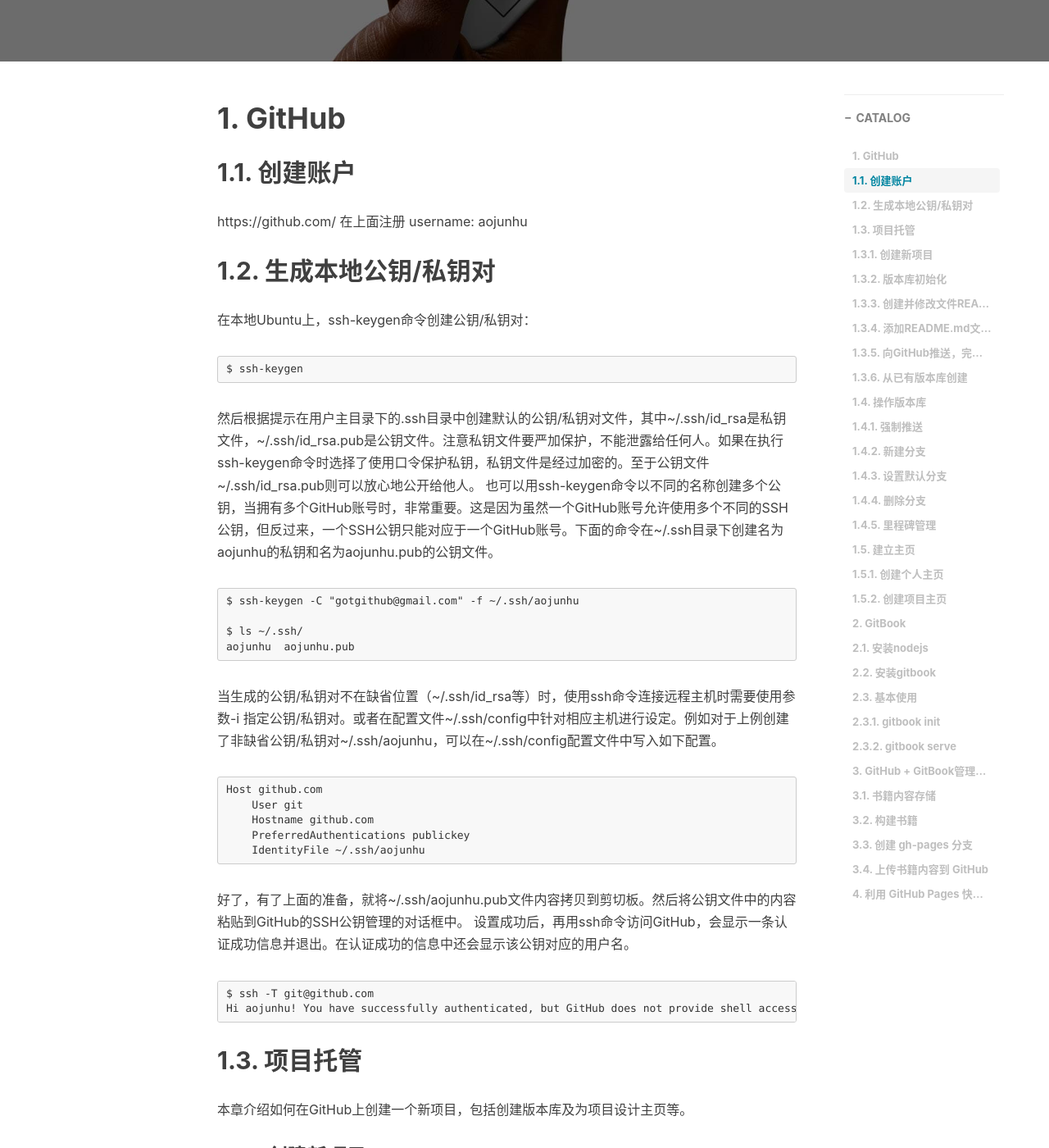
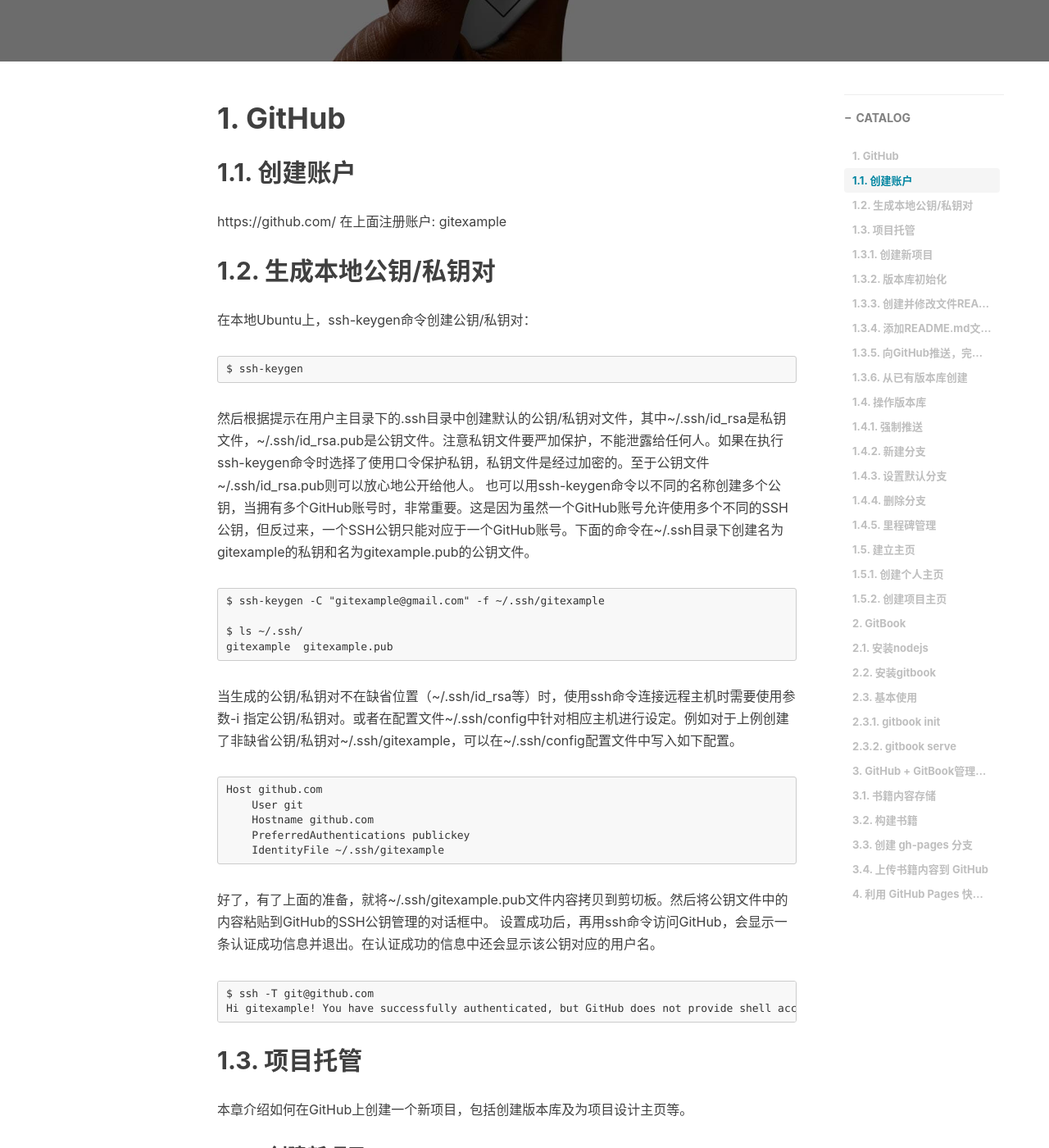
Before and after one commit to aojunhu/aojunhu.github.io, a Jekyll site: the page built from _posts/2018-09-06-Usage-Tutorial-of-Github-and-GitBook.md, in a window 1280 px wide and 1400 px high, scrolled down 448 px. Shown: the whole window at 82% size. Built offline with Jekyll 4.4.1, drawn with Linux system fonts in a browser that asks for light colours; nearby versions of some CDN libraries; comment, search, counter and statistics services are not loaded; some of the changed text lies outside the part shown.

Commit message:
update Usage-Tutorial-of-Github-and-GitBook content.

````diff
--- a/_posts/2018-09-06-Usage-Tutorial-of-Github-and-GitBook.md
+++ b/_posts/2018-09-06-Usage-Tutorial-of-Github-and-GitBook.md
@@ -14,34 +14,33 @@
 
 # 1. GitHub
 ## 1.1. 创建账户
-https://github.com/  在上面注册
-username: aojunhu
+https://github.com/  在上面注册账户: gitexample
 ## 1.2. 生成本地公钥/私钥对
 在本地Ubuntu上，ssh-keygen命令创建公钥/私钥对：
 ```
 $ ssh-keygen
 ```
 然后根据提示在用户主目录下的.ssh目录中创建默认的公钥/私钥对文件，其中~/.ssh/id_rsa是私钥文件，~/.ssh/id_rsa.pub是公钥文件。注意私钥文件要严加保护，不能泄露给任何人。如果在执行ssh-keygen命令时选择了使用口令保护私钥，私钥文件是经过加密的。至于公钥文件~/.ssh/id_rsa.pub则可以放心地公开给他人。
-也可以用ssh-keygen命令以不同的名称创建多个公钥，当拥有多个GitHub账号时，非常重要。这是因为虽然一个GitHub账号允许使用多个不同的SSH公钥，但反过来，一个SSH公钥只能对应于一个GitHub账号。下面的命令在~/.ssh目录下创建名为aojunhu的私钥和名为aojunhu.pub的公钥文件。
+也可以用ssh-keygen命令以不同的名称创建多个公钥，当拥有多个GitHub账号时，非常重要。这是因为虽然一个GitHub账号允许使用多个不同的SSH公钥，但反过来，一个SSH公钥只能对应于一个GitHub账号。下面的命令在~/.ssh目录下创建名为gitexample的私钥和名为gitexample.pub的公钥文件。
 ```
-$ ssh-keygen -C "gotgithub@gmail.com" -f ~/.ssh/aojunhu
+$ ssh-keygen -C "gitexample@gmail.com" -f ~/.ssh/gitexample
 
 $ ls ~/.ssh/
-aojunhu  aojunhu.pub
+gitexample  gitexample.pub
 ```
-当生成的公钥/私钥对不在缺省位置（~/.ssh/id_rsa等）时，使用ssh命令连接远程主机时需要使用参数-i <filename>指定公钥/私钥对。或者在配置文件~/.ssh/config中针对相应主机进行设定。例如对于上例创建了非缺省公钥/私钥对~/.ssh/aojunhu，可以在~/.ssh/config配置文件中写入如下配置。
+当生成的公钥/私钥对不在缺省位置（~/.ssh/id_rsa等）时，使用ssh命令连接远程主机时需要使用参数-i <filename>指定公钥/私钥对。或者在配置文件~/.ssh/config中针对相应主机进行设定。例如对于上例创建了非缺省公钥/私钥对~/.ssh/gitexample，可以在~/.ssh/config配置文件中写入如下配置。
 ```
 Host github.com
     User git
     Hostname github.com
     PreferredAuthentications publickey
-    IdentityFile ~/.ssh/aojunhu
+    IdentityFile ~/.ssh/gitexample
 ```
-好了，有了上面的准备，就将~/.ssh/aojunhu.pub文件内容拷贝到剪切板。然后将公钥文件中的内容粘贴到GitHub的SSH公钥管理的对话框中。
+好了，有了上面的准备，就将~/.ssh/gitexample.pub文件内容拷贝到剪切板。然后将公钥文件中的内容粘贴到GitHub的SSH公钥管理的对话框中。
 设置成功后，再用ssh命令访问GitHub，会显示一条认证成功信息并退出。在认证成功的信息中还会显示该公钥对应的用户名。
 ```
 $ ssh -T git@github.com
-Hi aojunhu! You have successfully authenticated, but GitHub does not provide shell access.
+Hi gitexample! You have successfully authenticated, but GitHub does not provide shell access.
 ```
 
 ## 1.3. 项目托管
@@ -51,7 +50,7 @@
 ### 1.3.2. 版本库初始化
 如果是从头创建版本库，可以采用先克隆，建立提交数据，最后再通过推送完成GitHub版本库的初始化。步骤如下：
 ```
-$ git clone git@github.com:aojunhu/helloworld.git helloworld
+$ git clone git@github.com:gitexample/helloworld.git helloworld
 Cloning into 'helloworld'...
 Warning: Permanently added the RSA host key for IP address '13.250.177.223' to the list of known hosts.
 remote: Counting objects: 3, done.
@@ -95,7 +94,7 @@
 ```
 为版本库添加名为origin的远程版本库。
 ```
-$ git remote add origin git@github.com:aojunhu/helloworld.git
+$ git remote add origin git@github.com:gitexample/helloworld.git
 ```
 执行推送命令，完成GitHub版本库的初始化。注意命令行中的-u参数，在推送成功后自动建立本地分支与远程版本库分支的追踪。
 ```
@@ -103,11 +102,12 @@
 ```
 ## 1.4. 操作版本库
 ### 1.4.1. 强制推送
-上文提交时，提交用户设置的邮件地址并非gotgithub用户设置的邮件地址。补救办法就是对此提交进行修改，然后强制推送到GitHub。
-重新设置user.name和user.email配置变量。
+上文提交时，提交用户设置的邮件地址并非gitexample用户设置的邮件地址。补救办法就是对此提交进行修改，然后强制推送到GitHub。
+重新设置core.editor，user.name和user.email配置变量。
 ```
-$ git config user.name "naiquan.hu"
-$ git config user.email "naiquan_hu@hotmail.com"
+$ git config --global core.editor vim
+$ git config user.name "gitexample"
+$ git config user.email "gitexample@gmail.com"
 ```
 执行Git修补提交命令。
 注意使用参数--reset-author会将提交信息中的属性Author连同AuthorDate一并修改，否则只修改Commit和CommitDate。参数-C HEAD维持提交说明不变。
@@ -118,16 +118,16 @@
 ```
 $ git log --pretty=fuller
 commit 959af4fe61bbdc984dcc26acd139ea3e164096f4
-Author:     naiquan.hu <naiquan_hu@hotmail.com>
+Author:     gitexample <gitexample@gmail.com>
 AuthorDate: Tue Sep 4 15:58:25 2018 +0800
-Commit:     naiquan.hu <naiquan_hu@hotmail.com>
+Commit:     gitexample <gitexample@gmail.com>
 CommitDate: Tue Sep 4 15:58:25 2018 +0800
 
     README for this project.
 ```
 使用强制推送。
 ```
-$ git push -f
+$ git push -f origin master
 ```
 ### 1.4.2. 新建分支
 Git的分支就是保存在.git/refs/heads/命名空间下的引用。引用文件的内容是该分支对应的提交ID。当前版本库中的默认分支master就对应于文件.git/refs/heads/master。
@@ -157,7 +157,8 @@
 在"Settings"选项卡可以设置Default branch。
 修改了GitHub默认分支后，如果再从GitHub克隆版本库，本地克隆后版本库的默认分支也将改变。
 ```
-$ git clone git@github.com:aojunhu/helloworld.git helloworld-branch1Cloning into 'helloworld-branch1'...
+$ git clone git@github.com:gitexample/helloworld.git helloworld-branch1
+Cloning into 'helloworld-branch1'...
 remote: Counting objects: 6, done.
 remote: Compressing objects: 100% (4/4), done.
 remote: Total 6 (delta 0), reused 6 (delta 0), pack-reused 0
@@ -254,21 +257,21 @@
 另外，版本库还可以与一些扩展应用建立联系，比如跟Email 和Redmine整合，Email可以实现新提交推送至版本库时，发送通知邮件。Redmine可以和多种版本库（包括Git）整合，可以直接通过Web界面浏览Git提交，还实现了提交和问题的关联。
 ## 1.5. 建立主页
 ### 1.5.1. 创建个人主页
-GitHub 为每一个用户分配了一个二级域名<user-id>.github.io，用户为自己的二级域名创建主页很容易，只要在托管空间下创建一个名为<user-id>.github.io的版本库，向其master分支提交网站静态页面即可，其中网站首页为index.html。下面以aojunhu用户为例介绍如何创建个人主页。
-1. 用户aojunhu创建一个名为aojunhu.github.io的Git版本库。
+GitHub 为每一个用户分配了一个二级域名<user-id>.github.io，用户为自己的二级域名创建主页很容易，只要在托管空间下创建一个名为<user-id>.github.io的版本库，向其master分支提交网站静态页面即可，其中网站首页为index.html。下面以gitexample用户为例介绍如何创建个人主页。
+1. 用户gitexample创建一个名为gitexample.github.io的Git版本库。
 2. 在本地克隆新建立的版本库。
 ```
-$ git clone git@github.com:aojunhu/aojunhu.github.io.git aojunhu.github.io
-Cloning into 'aojunhu.github.io'...
+$ git clone git@github.com:gitexample/gitexample.github.io.git gitexample.github.io
+Cloning into 'gitexample.github.io'...
 remote: Counting objects: 3, done.
 remote: Total 3 (delta 0), reused 0 (delta 0), pack-reused 0
 Receiving objects: 100% (3/3), done.
 Checking connectivity... done.
-$ cd aojunhu.github.io/
+$ cd gitexample.github.io/
 ```
 3. 在版本库根目录中创建文件index.html作为首页。
 ```
-$ printf "<h1>GotGitHub's HomePage</h1>It works.\n" > index.html
+$ printf "<h1>gitexample's HomePage</h1>It works.\n" > index.html
 ```
 4. 提交
 ```
@@ -279,20 +282,20 @@
 ```
 $ git push origin master
 ```
-6. 访问网址： [http://aojunhu.github.io/](http://aojunhu.github.io/) 。
+6. 访问网址： [http://gitexample.github.io/](http://gitexample.github.io/) 。
 
 ### 1.5.2. 创建项目主页
 如前所述，GitHub会为每个账号分配一个二级域名<user-id>.github.io作为用户的首页地址。实际上还可以为每个项目设置主页，项目主页也通过此二级域名进行访问。
 
-例如gotgithub用户创建的helloworld项目如果启用了项目主页，则可通过网址http://gotgithub.github.io/helloworld/访问。
+例如gitexample用户创建的helloworld项目如果启用了项目主页，则可通过网址http://gitexample.github.io/helloworld/访问。
 
 为项目启用项目主页很简单，只需要在项目版本库中创建一个名为gh-pages的分支，并向其中添加静态网页即可。也就是说如果项目的Git版本库中包含了名为gh-pages分支的话，则表明该项目提供静态网页构成的主页，可以通过网址http://<user-id>.github.io/<project-name>访问到。
 
-下面以用户aojunhu的项目helloworld为例，介绍如何维护项目主页。
+下面以用户gitexample的项目helloworld为例，介绍如何维护项目主页。
 
 如果本地尚未从GitHub克隆helloworld版本库，执行如下命令。
 ```
-$ git clone git@github.com:aojunhu/helloworld.git
+$ git clone git@github.com:gitexample/helloworld.git
 $ cd helloworld
 ```
 当前版本库只有一个名为master的分支，如果直接从master分支创建gh-pages分支操作非常简单，但是作为保存网页的gh-pages分支中的内容和master分支中的可能完全不同。如果不希望gh-pages分支继承master分支的历史和文件，即想要创建一个干净的gh-pages分支，需要一点小技巧。
@@ -324,7 +327,7 @@
 ```
 $ git push -u origin gh-pages
 ```
-稍后，用浏览器访问下面的地址即可看到刚刚提交的项目首页： [http://aojunhu.github.io/helloworld/](http://aojunhu.github.io/helloworld/) 。
+稍后，用浏览器访问下面的地址即可看到刚刚提交的项目首页： [http://gitexample.github.io/helloworld/](http://gitexample.github.io/helloworld/) 。
 当然，还有其他创建方法，详见：[GotGitHub](http://www.worldhello.net/gotgithub/03-project-hosting/050-homepage.html)
 
 # 2. GitBook
@@ -432,7 +433,7 @@
 1. github上创建仓库arm-cm4-guide
 2. checkout arm-cm4-guide到本地
 ```
-$ git clone git@github.com:aojunhu/arm-cm4-guide.git arm-cm4-guide
+$ git clone git@github.com:gitexample/arm-cm4-guide.git arm-cm4-guide
 ```
 3. 编写书籍内容
 
````
Also changed, not shown: other parts of _posts/2018-09-06-Usage-Tutorial-of-Github-and-GitBook.md (+4 -3 lines).
